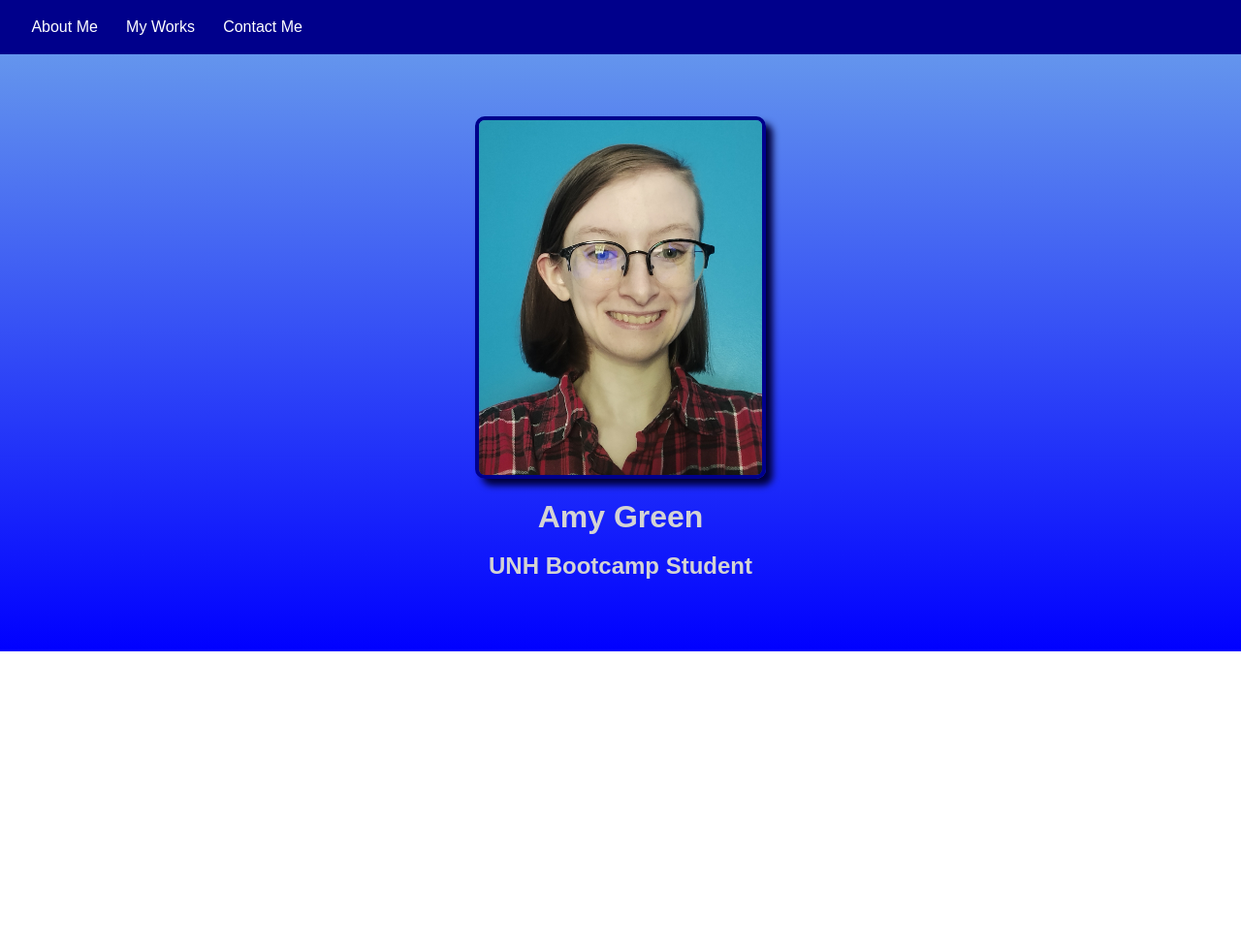
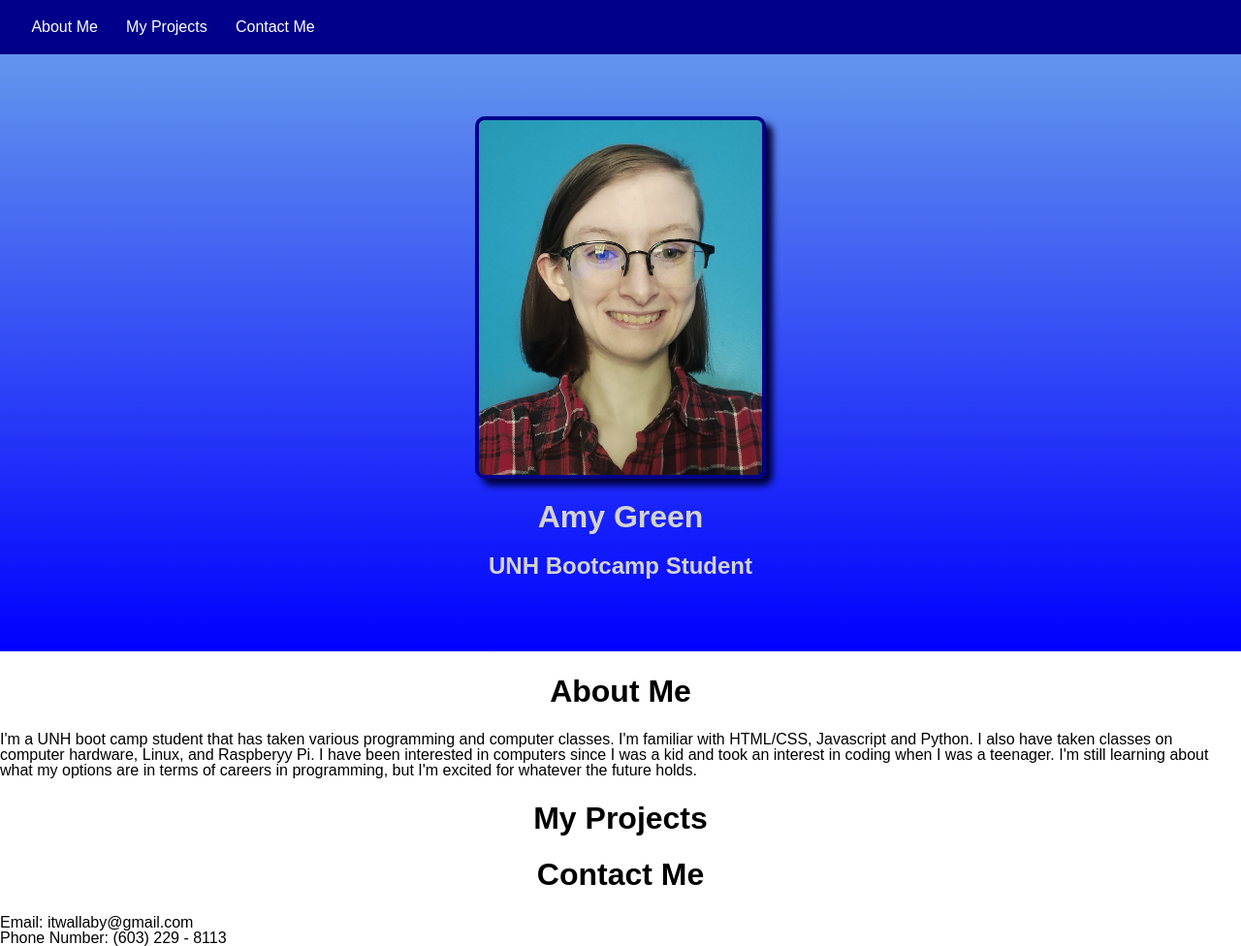
Before and after one commit to CaffeinatedJitterBug/Professional-Portfolio, a plain HTML site: page index.html in a window 1280 px wide. Shown: the whole page at 97% size. Before the commit the page ends 800 px from the top, so only its background shows below. Drawn offline with Linux system fonts and the light colour scheme.

Commit message:
Built the HTML structure and CSS styling for the header and navigation bar. Added sections for an about me blurb, professional works, and contact information.

```diff
--- a/index.html
+++ b/index.html
@@ -6,21 +6,45 @@
         <link rel="stylesheet" type="text/css" href="./assets/css/reset.css" />
         <link rel="stylesheet" type="text/css" href="./assets/css/style.css" />
     </head>
+
     <body>
+
         <nav>
+
             <ul>
                 <li>About Me</li>
-                <li>My Works</li>
+                <li>My Projects</li>
                 <li>Contact Me</li>
             </ul>
+
         </nav>
+
         <header>
             <img src="./assets/images/pfp.jpg">
             <h1>Amy Green</h1>
             <h2>UNH Bootcamp Student</h2>
         </header>
+
         <main>
 
+            <section>
+                <h1>About Me</h1>
+                <p>I'm a UNH boot camp student that has taken various programming and computer classes. I'm familiar with HTML/CSS, Javascript and Python. I also have taken classes on computer hardware, Linux, and Raspberyy Pi. I have been interested in computers since I was a kid and took an interest in coding when I was a teenager. I'm still learning about what my options are in terms of careers in programming, but I'm excited for whatever the future holds.</p>
+            </section>
+
+            <section>
+                <h1>My Projects</h1>
+            </section>
+
+            <section>
+                <h1>Contact Me</h1>
+                <ul>
+                    <li>Email: itwallaby@gmail.com</li>
+                    <li>Phone Number: (603) 229 - 8113</li>
+                </ul>
+            </section>
+
         </main>
+
     </body>
 </html>
```
Also changed, not shown: 1 other file.
